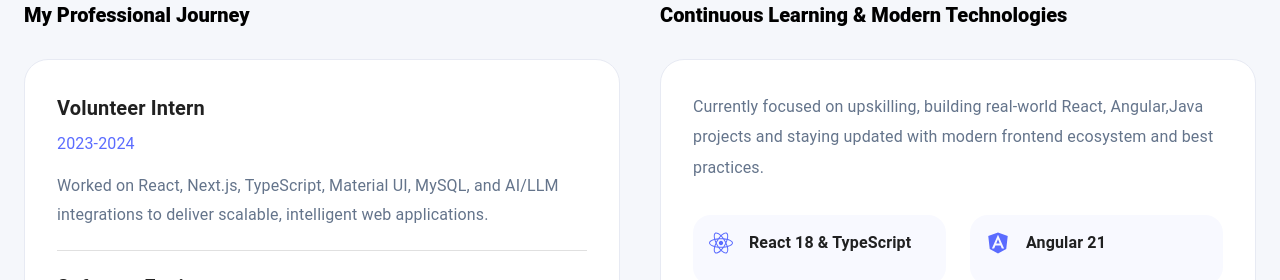
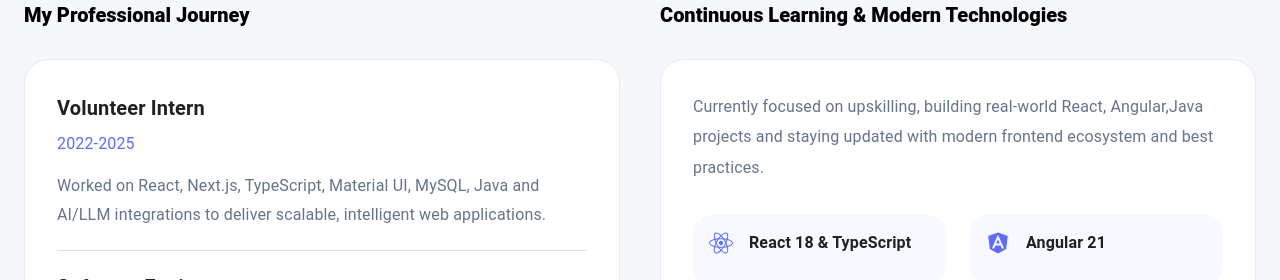
Before and after one commit to jaaee/my-portfolio, a React (Vite) app: page / in a window 1280 px wide. Shown: the part 1520-1800 px from the top of the page. Built offline with nearby package versions, Linux system fonts and the light colour scheme.

Commit message:
changed exp

```diff
--- a/src/components/layout/Experience.tsx
+++ b/src/components/layout/Experience.tsx
@@ -69,7 +69,7 @@ const Experience= () =>{
                 </Typography>
 
                 <Typography sx={{ color: "#5b6cff", mt: 1 }}>
-                 2023-2024
+                 2022-2025
                 </Typography>
 
                 <Typography
@@ -79,7 +79,7 @@ const Experience= () =>{
                     lineHeight: 1.8,
                   }}
                 >
-                  Worked on React, Next.js, TypeScript, Material UI, MySQL, and AI/LLM integrations to deliver scalable, intelligent web applications.
+                  Worked on React, Next.js, TypeScript, Material UI, MySQL, Java and AI/LLM integrations to deliver scalable, intelligent web applications.
                 </Typography>
 
                 <Divider sx={{ my: 2.5 }} />
```
